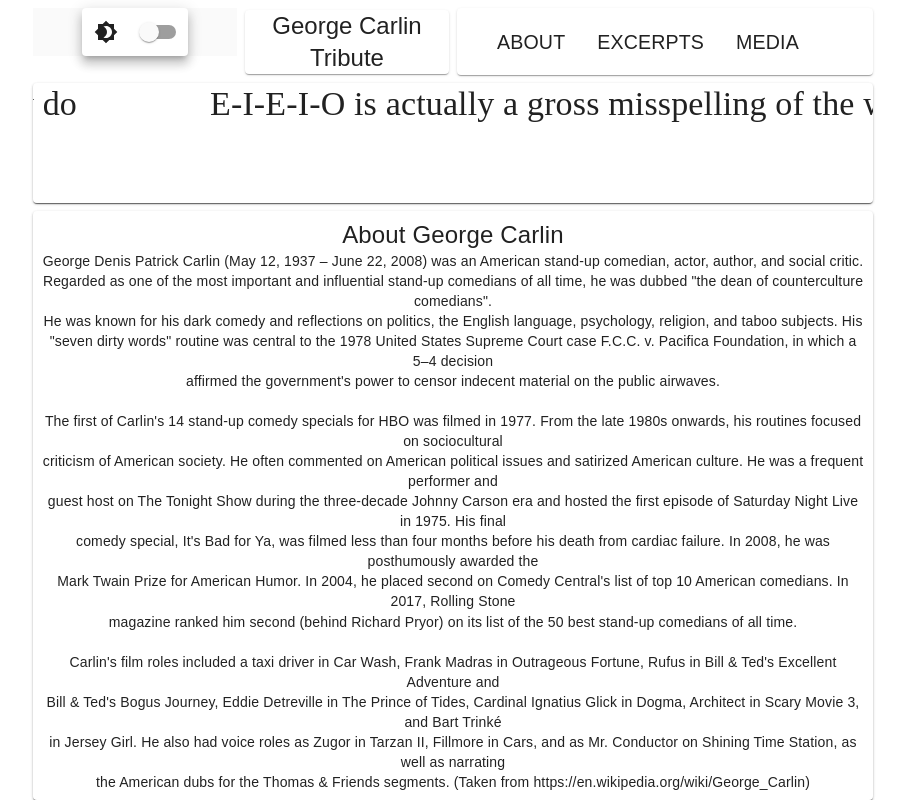
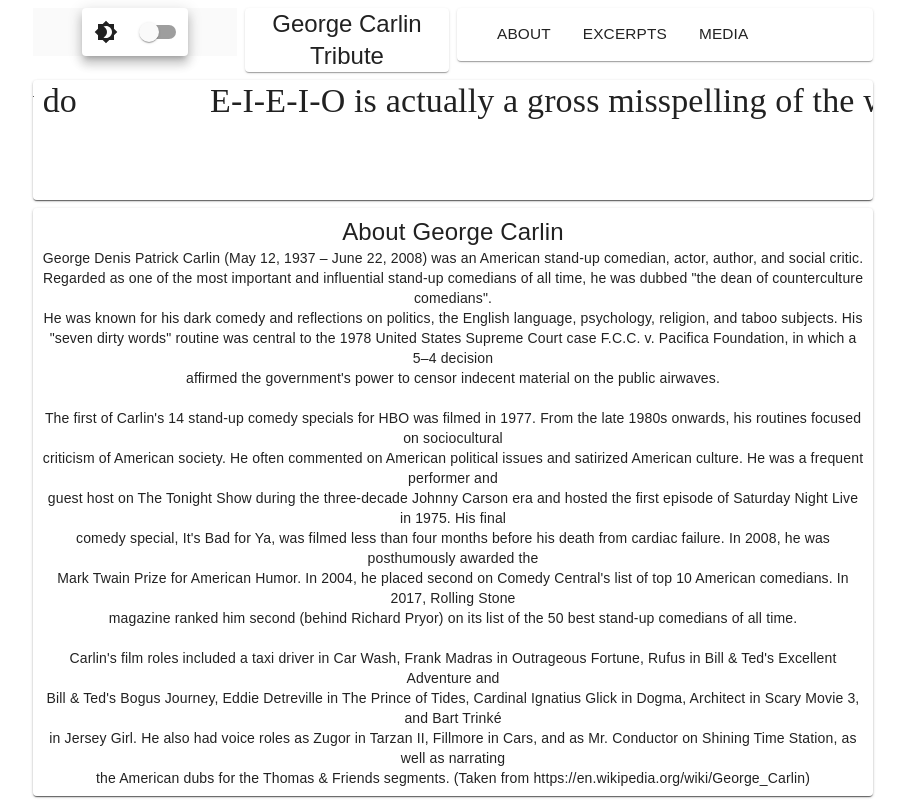
Before and after one commit to Ryanwfile/carlin-tribute, a React (Create React App) app in the folder carlin-website/: page / in a window 1280 px wide. Shown: the top 800 px of the page, without its empty margins (187-1092 px from the left). Built offline with nearby package versions, Linux system fonts and the light colour scheme; a web font is replaced by a local one.

Commit message:
updated nav fonts during lunch, excerpts and css in general still needs a lot of updates

```diff
--- a/carlin-website/src/App.module.css
+++ b/carlin-website/src/App.module.css
@@ -36,7 +36,7 @@
   /* font-size: 2rem; */
   font-family: "Frank Ruhl Libre", "Montserrat", sans-serif;
   font-weight: 300;
-  font-size: 140%;
+  font-size: 110%;
   text-transform: uppercase;
   background: linear-gradient(
     90deg,
--- a/carlin-website/src/components/CardCustom/CardCustom.js
+++ b/carlin-website/src/components/CardCustom/CardCustom.js
@@ -35,7 +35,7 @@
   },
 });
 
-export default function CardCustom(cardCustomProps) {
+export default function CardCustom(cardProps) {
   const { media, swiperContainer } = useStyles();
 
   return (
--- a/carlin-website/src/components/Excerpts/Excerpts.js
+++ b/carlin-website/src/components/Excerpts/Excerpts.js
@@ -1,5 +1,6 @@
 import React from "react";
 // import PropTypes from "prop-types";
+// import { Card, CardMedia } from "@material-ui/core";
 import { makeStyles } from "@material-ui/core/styles";
 import AppBar from "@material-ui/core/AppBar";
 import Tabs from "@material-ui/core/Tabs";
@@ -50,6 +51,10 @@
     backgroundColor: theme.palette.background.default,
     whiteSpace: "pre-line",
   },
+  media: {
+    height: 0,
+    paddingTop: "100%",
+  },
 }));
 
 function Excerpts() {
@@ -87,13 +92,18 @@
       </AppBar>
       <div>
         <TabPanel value={value} index={0}>
+          {/* <Card>
+            <CardMedia
+              className={classes.media}
+              image={CONSTANTS.BRAIN_DROPPINGS.image.src}
+            ></CardMedia>
+          </Card> */}
           <img
             src={CONSTANTS.BRAIN_DROPPINGS.image.src}
             alt={CONSTANTS.BRAIN_DROPPINGS.image.name}
           />
           <Typography variant="body2">
-            {" "}
-            {CONSTANTS.BRAIN_DROPPINGS.content}{" "}
+            {CONSTANTS.BRAIN_DROPPINGS.content}
           </Typography>
         </TabPanel>
         <TabPanel value={value} index={1}>
```
Also changed, not shown: carlin-website/src/components/CustomImage/CustomImage.js (added, +11 -0 lines).
